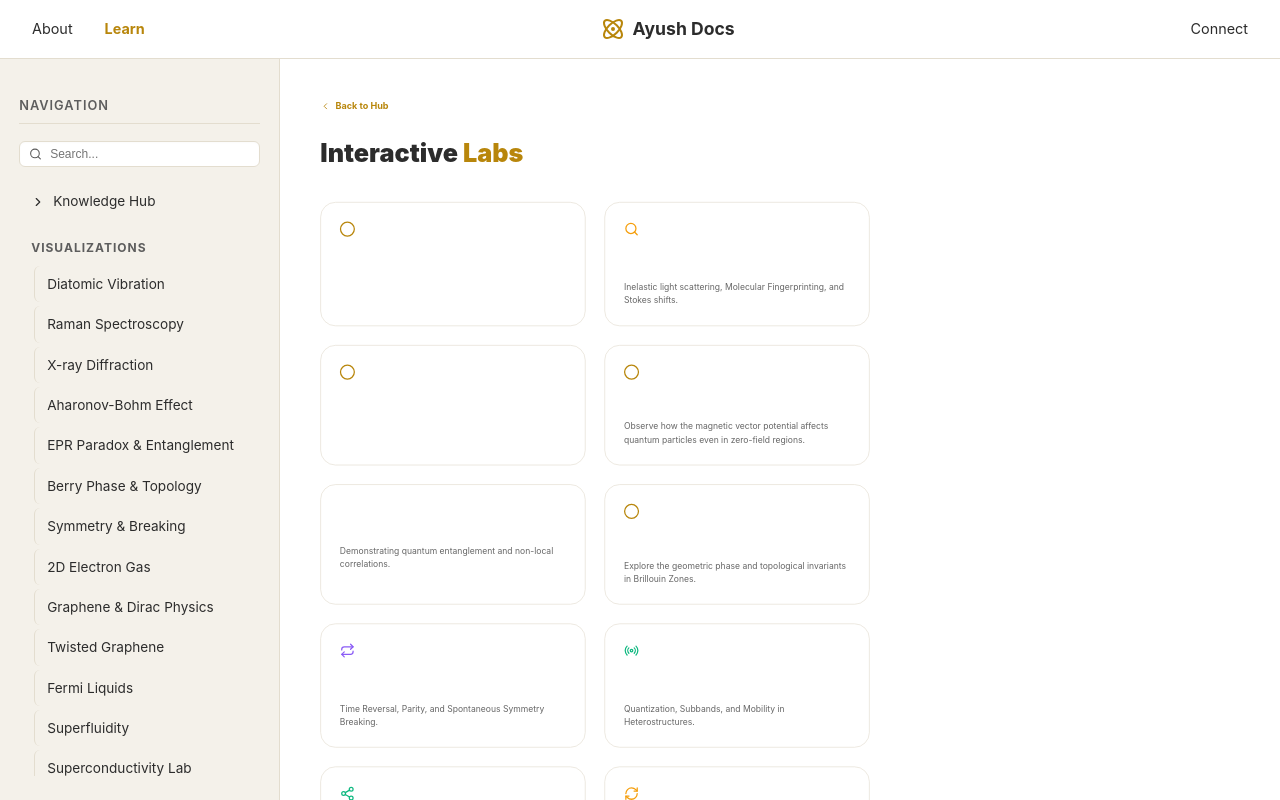
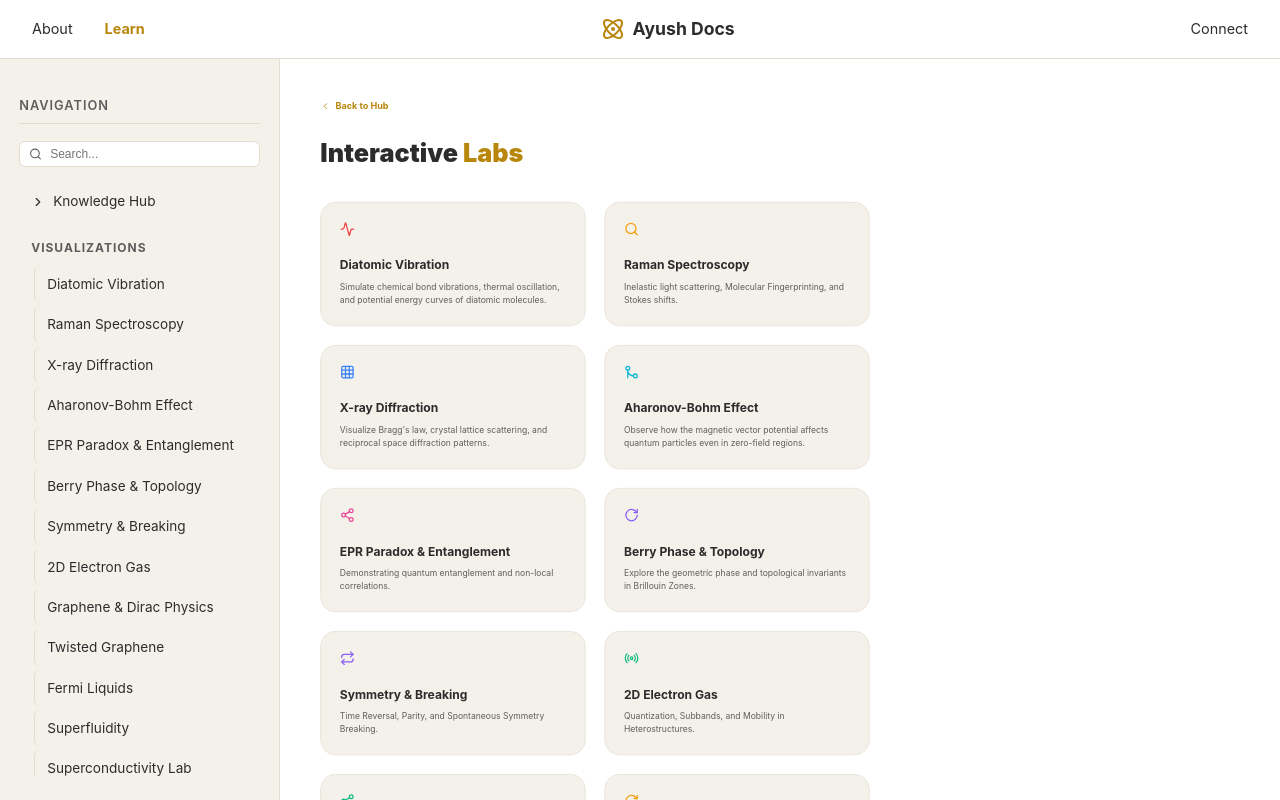
Before and after one commit to AyushDocs/Ayush-Quantum-Adventure, a React (Vite) app: page /#/learn/visualizations in a window 1280 px wide. Built offline with nearby package versions, Linux system fonts and the light colour scheme.

Commit message:
fixed minor things

```diff
--- a/src/modules/AharonovBohm_Viz/module.config.js
+++ b/src/modules/AharonovBohm_Viz/module.config.js
@@ -1,3 +1,4 @@
+import { GitMerge } from 'lucide-react';
 import AharonovBohmApp from './AharonovBohmApp';
 import thumbnail from '../../assets/ab_effect_thumbnail.png';
 
@@ -7,5 +8,7 @@ export default {
   title: 'Aharonov-Bohm Effect Visualization | Ayush Docs',
   component: AharonovBohmApp,
   description: 'Observe how the magnetic vector potential affects quantum particles even in zero-field regions.',
+  icon: GitMerge,
+  color: '#06b6d4',
   thumbnail: thumbnail
 };
--- a/src/modules/BerryPhaseViz/module.config.js
+++ b/src/modules/BerryPhaseViz/module.config.js
@@ -1,3 +1,4 @@
+import { RotateCw } from 'lucide-react';
 import BerryPhaseApp from './BerryPhaseApp';
 
 export default {
@@ -6,5 +7,7 @@ export default {
   title: 'Berry Phase Visualization | Ayush Docs',
   component: BerryPhaseApp,
   description: 'Explore the geometric phase and topological invariants in Brillouin Zones.',
+  icon: RotateCw,
+  color: '#8b5cf6',
   thumbnail: 'https://images.unsplash.com/photo-1635070041078-e363dbe005cb?auto=format&fit=crop&q=80&w=800'
 };
--- a/src/modules/DiatomicViz/module.config.js
+++ b/src/modules/DiatomicViz/module.config.js
@@ -1,3 +1,4 @@
+import { Activity } from 'lucide-react';
 import DiatomicApp from './DiatomicApp';
 
 export default {
@@ -5,4 +6,7 @@ export default {
   name: 'Diatomic Vibration',
   title: 'Diatomic Model | Ayush Docs',
   component: DiatomicApp,
+  description: 'Simulate chemical bond vibrations, thermal oscillation, and potential energy curves of diatomic molecules.',
+  icon: Activity,
+  color: '#ef4444',
 };
--- a/src/modules/EPR_Viz/module.config.js
+++ b/src/modules/EPR_Viz/module.config.js
@@ -4,7 +4,8 @@ import { Share2 } from 'lucide-react';
 export default {
   id: 'epr-paradox',
   name: 'EPR Paradox & Entanglement',
-  icon: 'Share2',
+  icon: Share2,
+  color: '#ec4899',
   path: '/visualizations/epr-paradox',
   category: 'Quantum Effects & Phases',
   component: React.lazy(() => import('./EPRApp')),
--- a/src/modules/ExcitonLab/module.config.js
+++ b/src/modules/ExcitonLab/module.config.js
@@ -4,7 +4,8 @@ import { Layers } from 'lucide-react';
 export default {
   id: 'exciton-lab',
   name: 'Many-Body Quasiparticles',
-  icon: 'Layers',
+  icon: Layers,
+  color: '#f97316',
   path: '/visualizations/excitons',
   category: 'Collective Phenomena',
   component: React.lazy(() => import('./ExcitonApp')),
--- a/src/modules/HallLabViz/module.config.js
+++ b/src/modules/HallLabViz/module.config.js
@@ -1,3 +1,4 @@
+import { Zap } from 'lucide-react';
 import HallLabApp from './HallLabApp';
 
 export default {
@@ -6,5 +7,6 @@ export default {
   title: 'Hall Effect Lab | Ayush Docs',
   component: HallLabApp,
   description: 'Explore the classical Hall effect: carrier flow, Lorentz force, Hall voltage, and Drude model analysis.',
+  icon: Zap,
   color: '#f59e0b',
 };
--- a/src/modules/QuantumHallViz/module.config.js
+++ b/src/modules/QuantumHallViz/module.config.js
@@ -1,3 +1,4 @@
+import { Activity } from 'lucide-react';
 import QuantumHallApp from './QuantumHallApp';
 
 export default {
@@ -6,5 +7,7 @@ export default {
   title: 'Quantum Hall Visualization | Ayush Docs',
   component: QuantumHallApp,
   description: 'Explore Landau levels, edge states, and the quantized Hall resistance.',
+  icon: Activity,
+  color: '#d97706',
   thumbnail: 'https://images.unsplash.com/photo-1501166073378-752207ee1091?auto=format&fit=crop&q=80&w=800'
 };
--- a/src/modules/XRayDiffraction/module.config.js
+++ b/src/modules/XRayDiffraction/module.config.js
@@ -1,3 +1,4 @@
+import { Grid } from 'lucide-react';
 import XRayDiffractionApp from './XRayDiffractionApp';
 
 export default {
@@ -5,4 +6,7 @@ export default {
   name: 'X-ray Diffraction',
   title: 'X-ray Diffraction | Ayush Docs',
   component: XRayDiffractionApp,
+  description: 'Visualize Bragg\'s law, crystal lattice scattering, and reciprocal space diffraction patterns.',
+  icon: Grid,
+  color: '#3b82f6',
 };
--- a/src/pages/Learn/Visualizations.jsx
+++ b/src/pages/Learn/Visualizations.jsx
@@ -23,7 +23,7 @@ export default function Visualizations() {
                         to={`/learn/visualizations/${m.id}`}
                         style={{
                             textDecoration: 'none',
-                            background: 'rgba(255,255,255,0.02)',
+                            background: 'var(--card-bg)',
                             padding: '30px',
                             borderRadius: '24px',
                             border: '1px solid var(--border-color)',
@@ -31,17 +31,17 @@ export default function Visualizations() {
                         }}
                         className="module-card"
                     >
-                        <div style={{ color: m.color || 'var(--accent-color)', marginBottom: '15px' }}>
+                        <div style={{ color: m.color || m.themeColor || 'var(--accent-color)', marginBottom: '15px' }}>
                             {m.icon ? <m.icon size={24} /> : <div style={{ width: 24, height: 24, borderRadius: '50%', border: '2px solid' }} />}
                         </div>
-                        <h4 style={{ color: '#fff', fontSize: '1.2rem', marginBottom: '10px' }}>{m.name}</h4>
-                        <p style={{ color: '#666', fontSize: '0.85rem', lineHeight: '1.5', margin: 0 }}>{m.description}</p>
+                        <h4 style={{ color: 'var(--text-color)', fontSize: '1.2rem', marginBottom: '10px', fontWeight: 'bold' }}>{m.name}</h4>
+                        <p style={{ color: 'var(--text-secondary)', fontSize: '0.85rem', lineHeight: '1.5', margin: 0 }}>{m.description}</p>
 
                         <style>{`
                             .module-card:hover {
-                                background: rgba(255,255,255,0.05);
                                 transform: translateY(-5px);
-                                border-color: ${m.color || 'var(--accent-color)'};
+                                border-color: ${m.color || m.themeColor || 'var(--accent-color)'};
+                                box-shadow: 0 10px 25px rgba(0,0,0,0.08);
                             }
                         `}</style>
                     </NavLink>
```
